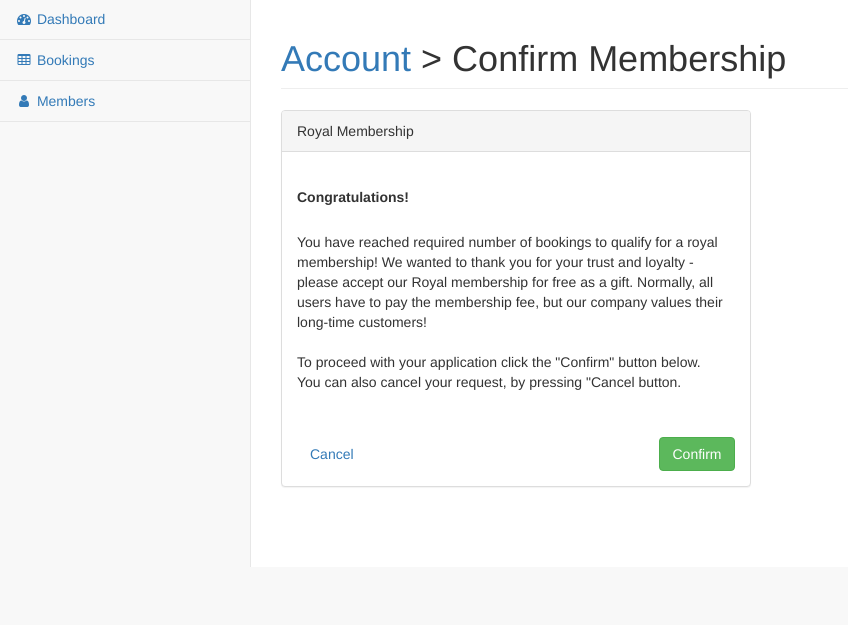
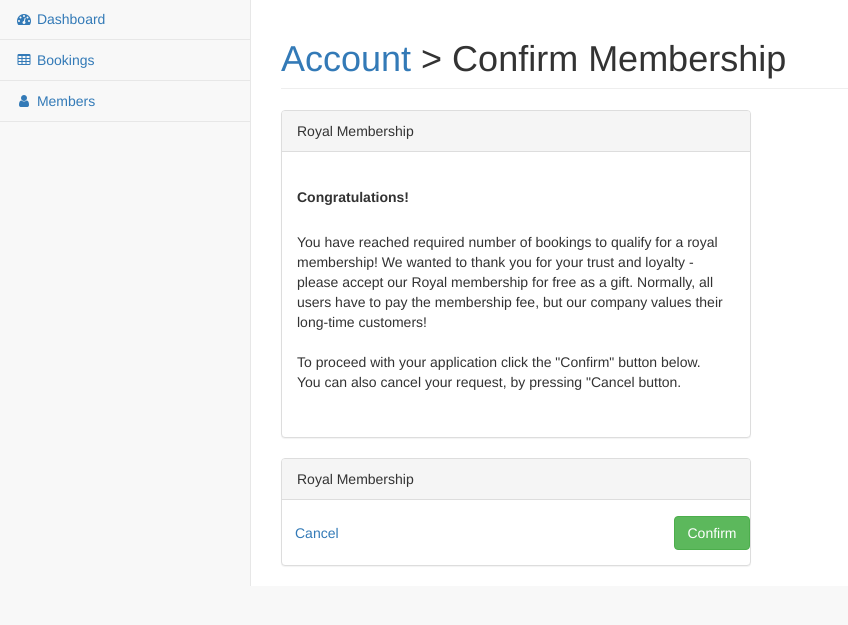
Before and after one commit to KokoDonchev/260ct-sbc-system, a CodeIgniter app: page /database/index.php/membership/index in a window 1280 px wide. Shown: the part 52-677 px from the top of the page, without its empty margins (0-848 px from the left). Run offline with CodeIgniter, Linux system fonts and the light colour scheme; the visitor is signed in with stand-in values (Sample User, id 1); data comes from the database, SQL or seed files in the repository; data that the repository does not hold is empty; some libraries are stand-ins or nearby versions.

Commit message:
Code optimization

```diff
--- a/application/views/vwConfirmMembership.php
+++ b/application/views/vwConfirmMembership.php
@@ -36,23 +36,33 @@
                         <div class="panel-body">
                             <div class="row">
                                 <div class="col-lg-12">
-                                    <form method="POST" action="" role="form">
-                                        <div class="form-group">
                                             <br><label>Congratulations!</label><br><br>
                                             You have reached required number of bookings to qualify for a royal membership!
                                             We wanted to thank you for your trust and loyalty - please accept our Royal membership for free as a gift.
                                             Normally, all users have to pay the membership fee, but our company values their long-time customers!<br><br>
                                             To proceed with your application click the "Confirm" button below.<br>
                                             You can also cancel your request, by pressing "Cancel button.</p><br>
+                                </div>
+                            </div>
+                        </div>
+                    </div>
+                </div>
+            </div>
 
 
-                                            <?php if ($user['card_number']==NULL): ?>
-                                        </div>
-                                        <a href="/account" class="btn btn">Cancel</a>
-                                        <a href="/membership/activate/2" class=" btn btn-success pull-right">Confirm</a>
-                                    </form>
+                                    <!-- CARD DETAILS -->
+            <div class="row">
+                <div class="col-lg-6">
+                    <div class="panel panel-default">
+                        <div class="panel-heading">
+                            Royal Membership
+                        </div>
+                        <div class="panel-body">
+                            <div class="row">
+                                <div class="col-lg-12">
 
-<form method="POST" action="" role="form">
+                                     <?php if ($user['card_number']==NULL): ?>
+                                    <form method="POST" action="" role="form">
                                         <div class="form-group">
 
 
@@ -85,8 +95,6 @@
                                             <button type="submit" class="update_details_button_trigger btn btn-default">Submit Button</button>
 
 
-
-
                                             <?php endif; ?>
                                         </div>
                                         <a href="/account" class="btn btn">Cancel</a>
```
Also changed, not shown: 1 other file.
